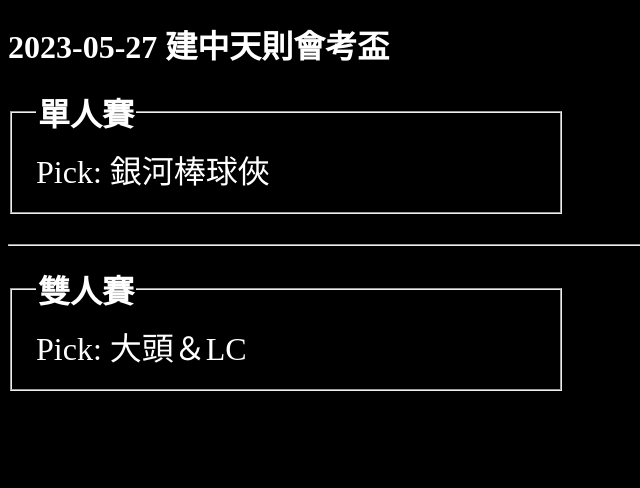
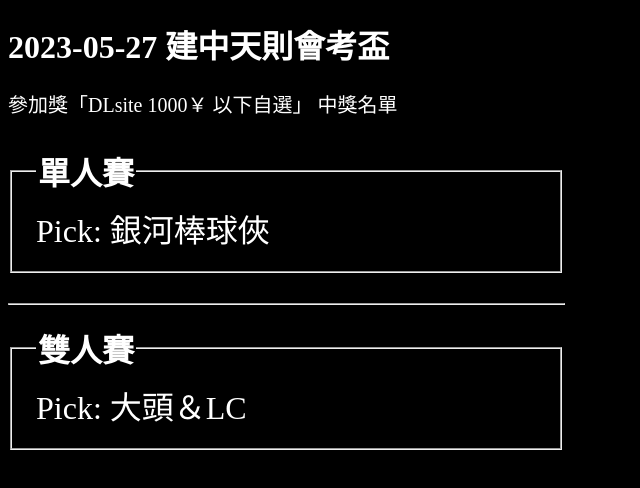
Before and after one commit to Rolilen/pick_of_ckjc, a plain HTML site: page ckjc-cap-230527/index.html in a window 1280 px wide. Shown: the whole page, without its empty margins (0-640 px from the left). Drawn offline with Linux system fonts and the light colour scheme; files whose address does not match are found by name.

Commit message:
add desc

```diff
--- a/ckjc-cap-230527/index.html
+++ b/ckjc-cap-230527/index.html
@@ -36,13 +36,14 @@
 </head>
 <body>
     <h1>2023-05-27 建中天則會考盃</h1>
+    <div style="font-size: 20px; margin-bottom: 30px;">參加獎「DLsite 1000￥ 以下自選」 中獎名單</div>
 
     <fieldset style="width: 500px; font-size: 32px;">
         <legend style="font-weight:bold;">單人賽</legend>
         <div>Pick: <span id="single_result">銀河棒球俠</span></div>
     </fieldset>
 
-    <hr width="80%" style="margin-left: 0px; margin-top: 30px;margin-bottom: 20px;">
+    <hr width="555px" style="margin-left: 0px; margin-top: 30px;margin-bottom: 20px;">
 
     <fieldset style="width: 500px; height: 90px; font-size: 32px;">
         <legend style="font-weight:bold;">雙人賽</legend>
```
